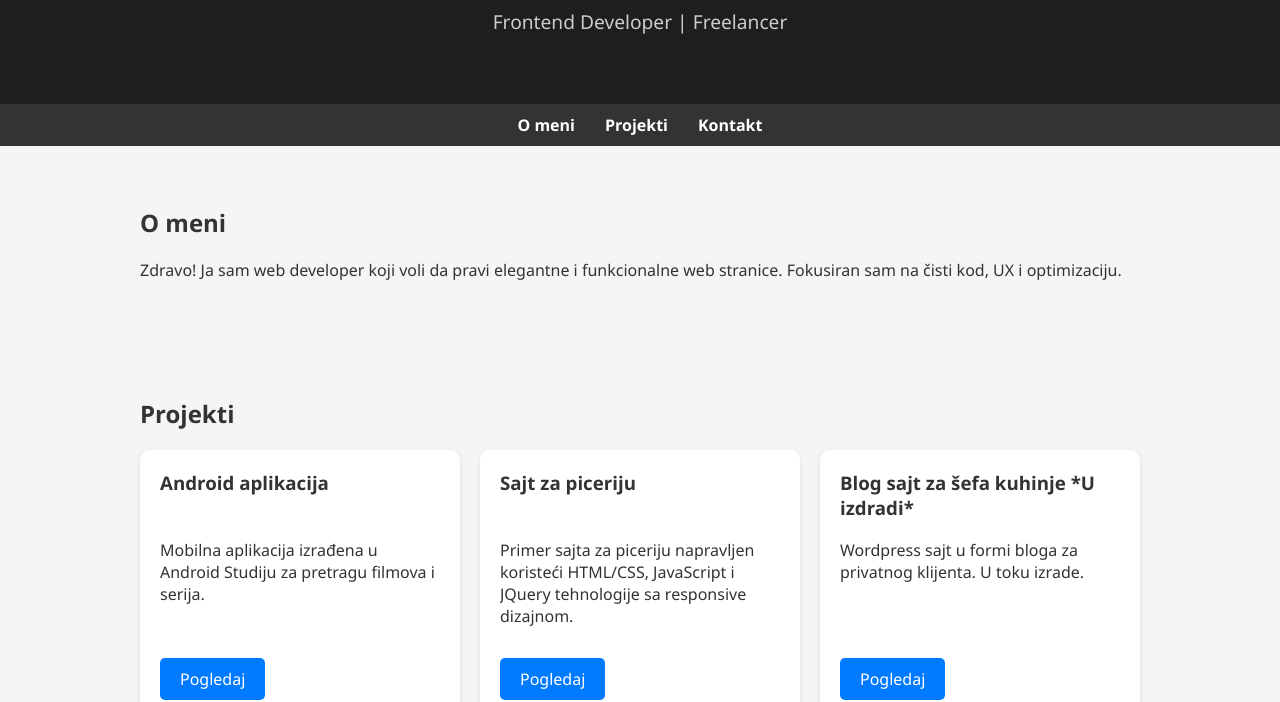
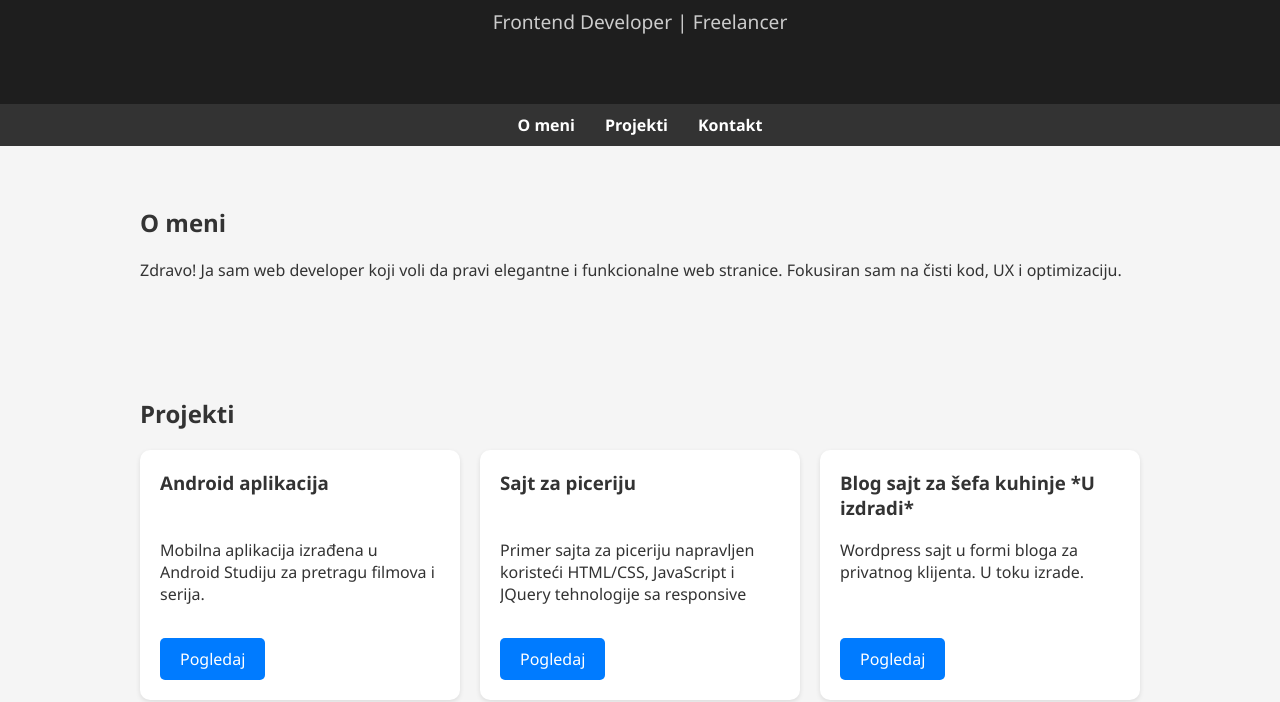
Before and after one commit to jovanovicp/PocetnaStranica, a plain HTML site: page index.html in a window 1280 px wide. Shown: the part 107-809 px from the top of the page. Drawn offline with Linux system fonts and the light colour scheme.

Commit message:
Update index.html

```diff
--- a/index.html
+++ b/index.html
@@ -56,7 +56,7 @@
       padding: 20px;
       border-radius: 10px;
       box-shadow: 0 2px 5px rgba(0,0,0,0.1);
-      height: 230px; /* ista visina za sve kartice */
+      height: 210px; /* ista visina za sve kartice */
       display: flex;
       flex-direction: column;
       justify-content: space-between;
```
